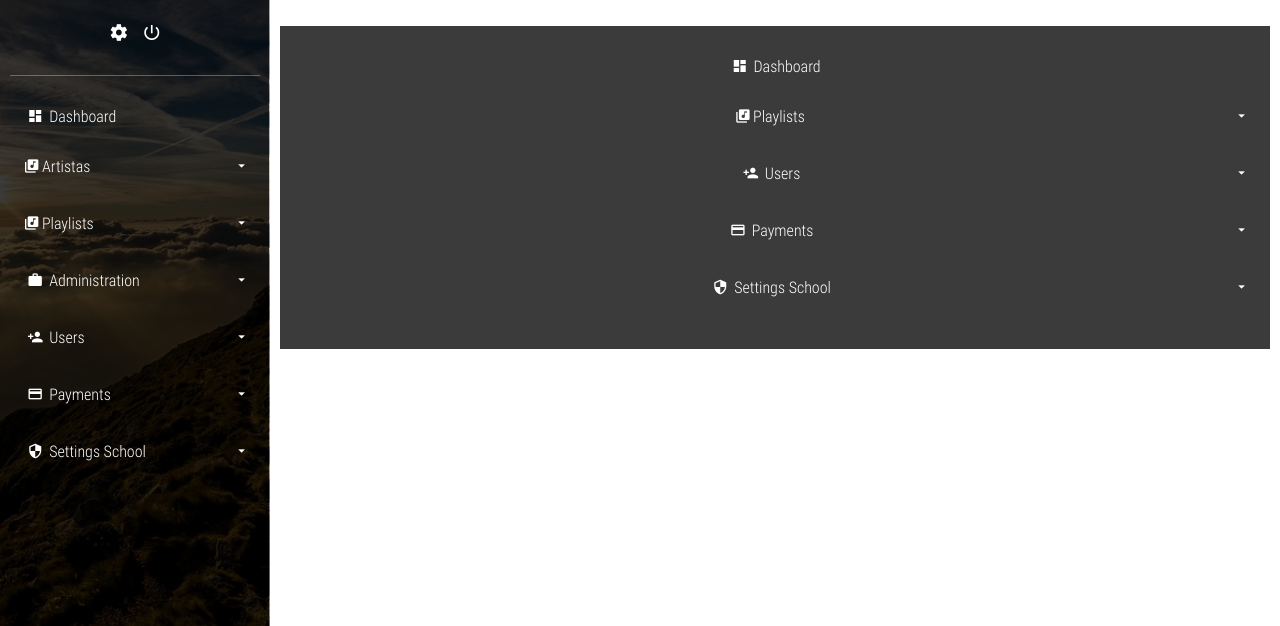
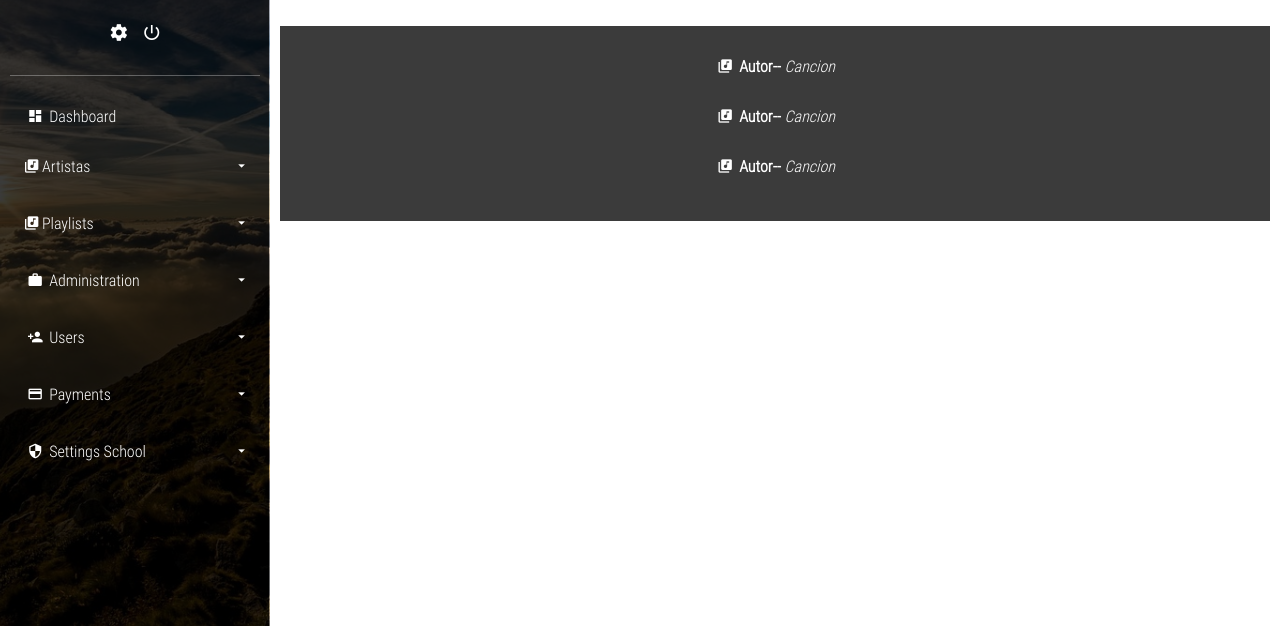
Before and after one commit to WillianAbrego/PlaylistVista, a plain HTML site: page home.html in a window 1280 px wide. Shown: the part 174-800 px from the top of the page. Drawn offline with Linux system fonts and the light colour scheme; no server answers.

Commit message:
agregado listar pero sin poder eliminar listacreada

```diff
--- a/css/main.css
+++ b/css/main.css
@@ -226,6 +226,10 @@ html {
   border-left: 3px solid #ff5722;
   color: #ff5722;
 }
+.dashboard-sideBar-Menu > li > a:hover {
+  border-left: 3px solid #ff5722;
+  color: #ff5722;
+}
 /*contentPage*/
 .dashboard-contentPage {
   right: 0;
@@ -376,12 +380,7 @@ html {
   color: rgba(43, 174, 168, 0.4);
   transition: all 0.3s ease-in-out;
 }
-.tile-number {
-  right: 0;
-  -webkit-user-select: none;
-  -moz-user-select: none;
-  -ms-user-select: none;
-}
+
 .tile-number > p {
   font-size: 70px;
 }
@@ -502,8 +501,6 @@ html {
     height: 60px;
     left: 50%;
     margin-left: -30px;
-    -webkit-transform: translateZ(0);
-    -webkit-backface-visibility: hidden;
   }
   .cd-timeline-img img {
     width: 60px;
--- a/home.html
+++ b/home.html
@@ -186,35 +186,28 @@
 				<div class="full-box dashboard-sideBar-bg btn-menu-dashboard"></div>
 				<div class="full-box dashboard-sideBar-centro">
 					<!--SideBar Title -->
-					<!-- <div class="full-box text-uppercase text-center text-titles dashboard-sideBar-title">
-						Home <i class="zmdi zmdi-close btn-menu-dashboard visible-xs"></i>
-					</div> -->
-					<!-- SideBar User info -->
-					<!-- <div class="full-box dashboard-sideBar-UserInfo">
-						<figure class="full-box">
-							<img src="./assets/img/avatar.jpg" alt="UserIcon">
-							<figcaption class="text-center text-titles" id="user"></figcaption>
-						</figure>
-						<ul class="full-box list-unstyled text-center">
-							<li>
-								<a href="#!">
-									<i class="zmdi zmdi-settings"></i>
-								</a>
-							</li>
-							<li>
-								<a href="#!" class="btn-exit-system">
-									<i class="zmdi zmdi-power"></i>
-								</a>
-							</li>
-						</ul>
-					</div> -->
+
 					<!-- SideBar Menu -->
-					<ul class="list-unstyled full-box dashboard-sideBar-Menu">
+					<ul class="list-unstyled full-box dashboard-sideBar-Menu" id="ListaDeCanciones">
 						<li>
 							<a href="home.html">
-								<i class="zmdi zmdi-view-dashboard zmdi-hc-fw"></i> Dashboard
+								<i class="zmdi zmdi-collection-music  zmdi-hc-fw"></i> <strong>Autor--</strong>
+								 <i>Cancion </i>
 							</a>
 						</li>
+						<li>
+							<a href="home.html">
+								<i class="zmdi zmdi-collection-music  zmdi-hc-fw"></i> <strong>Autor--</strong>
+								 <i>Cancion </i>
+							</a>
+						</li>
+						<li>
+							<a href="home.html">
+								<i class="zmdi zmdi-collection-music  zmdi-hc-fw"></i> <strong>Autor--</strong>
+								 <i>Cancion </i>
+							</a>
+						</li>
+
 						<!-- <li>
 							<a href="#!" class="btn-sideBar-SubMenu">
 								<i class="zmdi zmdi-collection-music"></i> Artistas <i class="zmdi zmdi-caret-down pull-right"></i>
@@ -234,103 +227,10 @@
 								</li>
 							</ul>
 						</li> -->
-						<li>
-							<a href="#!" class="btn-sideBar-SubMenu">
-								<i class="zmdi zmdi-collection-music"></i> Playlists <i class="zmdi zmdi-caret-down pull-right"></i>
-							</a>
-							<ul class="list-unstyled full-box " id="play">
-								<!-- <li>
-									<a href="#"><i class="zmdi zmdi-timer zmdi-hc-fw"></i> Period</a>
-								</li>
-								<li>
-									<a href="#"><i class="zmdi zmdi-book zmdi-hc-fw"></i> Subject</a>
-								</li>
-								<li>
-									<a href="#"><i class="zmdi zmdi-graduation-cap zmdi-hc-fw"></i> Section</a>
-								</li>
-								<li>
-									<a href="#"><i class="zmdi zmdi-font zmdi-hc-fw"></i> Salon</a>
-								</li> -->
-							</ul>
-						</li>
-						<!-- <li>
-							<a href="#!" class="btn-sideBar-SubMenu">
-								<i class="zmdi zmdi-case zmdi-hc-fw"></i> Administration <i class="zmdi zmdi-caret-down pull-right"></i>
-							</a>
-							<ul class="list-unstyled full-box">
-								<li>
-									<a href="#"><i class="zmdi zmdi-timer zmdi-hc-fw"></i> Period</a>
-								</li>
-								<li>
-									<a href="#"><i class="zmdi zmdi-book zmdi-hc-fw"></i> Subject</a>
-								</li>
-								<li>
-									<a href="#"><i class="zmdi zmdi-graduation-cap zmdi-hc-fw"></i> Section</a>
-								</li>
-								<li>
-									<a href="#"><i class="zmdi zmdi-font zmdi-hc-fw"></i> Salon</a>
-								</li>
-							</ul>
-						</li> -->
 
-						<li>
-							<a href="#!" class="btn-sideBar-SubMenu">
-								<i class="zmdi zmdi-account-add zmdi-hc-fw"></i> Users <i class="zmdi zmdi-caret-down pull-right"></i>
-							</a>
-							<ul class="list-unstyled full-box">
-								<li>
-									<a href="#"><i class="zmdi zmdi-account zmdi-hc-fw"></i> nfakdf</a>
-								</li>
-								<li>
-									<a href="#"><i class="zmdi zmdi-male-alt zmdi-hc-fw"></i> Teacher</a>
-								</li>
-								<li>
-									<a href="#"><i class="zmdi zmdi-face zmdi-hc-fw"></i> Student</a>
-								</li>
-								<li>
-									<a href="#"><i class="zmdi zmdi-male-female zmdi-hc-fw"></i> Representative</a>
-								</li>
-							</ul>
-						</li>
-						<li>
-							<a href="#!" class="btn-sideBar-SubMenu">
-								<i class="zmdi zmdi-card zmdi-hc-fw"></i> Payments <i class="zmdi zmdi-caret-down pull-right"></i>
-							</a>
-							<ul class="list-unstyled full-box">
-								<li>
-									<a href="#"><i class="zmdi zmdi-money-box zmdi-hc-fw"></i> Registration</a>
-								</li>
-								<li>
-									<a href="#"><i class="zmdi zmdi-money zmdi-hc-fw"></i> Payments</a>
-								</li>
-							</ul>
-						</li>
-						<li>
-							<a href="#!" class="btn-sideBar-SubMenu">
-								<i class="zmdi zmdi-shield-security zmdi-hc-fw"></i> Settings School <i class="zmdi zmdi-caret-down pull-right"></i>
-							</a>
-							<ul class="list-unstyled full-box">
-								<li>
-									<a href="#"><i class="zmdi zmdi-balance zmdi-hc-fw"></i> School Data</a>
-								</li>
-							</ul>
-						</li>
 					</ul>
 				</div>
 			</section>
-<!--
-			<article class="full-box tile">
-				<div class="full-box tile-title text-center text-titles text-uppercase">
-					Representative
-				</div>
-				<div class="full-box tile-icon text-center">
-					<i class="zmdi zmdi-male-female"></i>
-				</div>
-				<div class="full-box tile-number text-titles">
-					<p class="full-box">70</p>
-					<small>Register</small>
-				</div>
-			</article> -->
 
 
 	<!-- Dialog help -->
--- a/js/script.js
+++ b/js/script.js
@@ -107,7 +107,7 @@ const MostrarCancion = (cancion) => {
 
     </article>`;
 
-    console.log(da);
+    // console.log(da);
     let arti = document.querySelectorAll(".album");
     arti.forEach(function (elemento) {
       elemento.addEventListener("click", function () {
@@ -147,19 +147,38 @@ const ShowPlaylist = (play) => {
   playli.forEach(function (event) {
     event.addEventListener("click", function () {
       let pl = event.childNodes[2].innerText;
-      // MostrarCancion(album);
+      MostrarDetalleCancion(pl);
+      document.getElementById("ListaDeCanciones").innerHTML += "";
       // document.getElementById("contenedor").innerHTML = "";
-      console.log(pl);
+      //console.log(pl);
     });
   });
 };
-//funcionalidad de dar click en playlist
-// let play = document.querySelectorAll(".playlist");
-// play.forEach(function (elemento) {
-//   elemento.addEventListener("click", function () {
-//     // let album = elemento.firstChild.parentNode.childNodes[3].textContent;
-//     // MostrarCancion(album);
-//     // document.getElementById("contenedor").innerHTML = "";
-//     console.log(play);
-//   });
-// });
+const MostrarDetalleCancion = (detalle) => {
+  fetch(`http://localhost:3000/api/v1/playlistdetalle/${detalle}`)
+    .then((response) => response.json())
+    // .then((data) => data.map(ShowPlaylist));
+    .then((data) => data.map(DetalleCancion));
+  //.then((data) => console.log(data));
+
+  const DetalleCancion = (da) => {
+    document.getElementById("ListaDeCanciones").innerHTML += "";
+    document.getElementById("ListaDeCanciones").innerHTML += `<li>
+    							<a href="home.html">
+    								<i class="zmdi zmdi-collection-music  zmdi-hc-fw"></i> <strong>Autor--</strong>
+    								 <i>${da.nombre_cancion}  </i>
+    							</a>
+    						</li>`;
+  };
+
+  console.log();
+};
+
+// ListaDeCanciones
+
+// <li>
+// 							<a href="home.html">
+// 								<i class="zmdi zmdi-collection-music  zmdi-hc-fw"></i> <strong>Autor--</strong>
+// 								 <i>Cancion </i>
+// 							</a>
+// 						</li>
```
